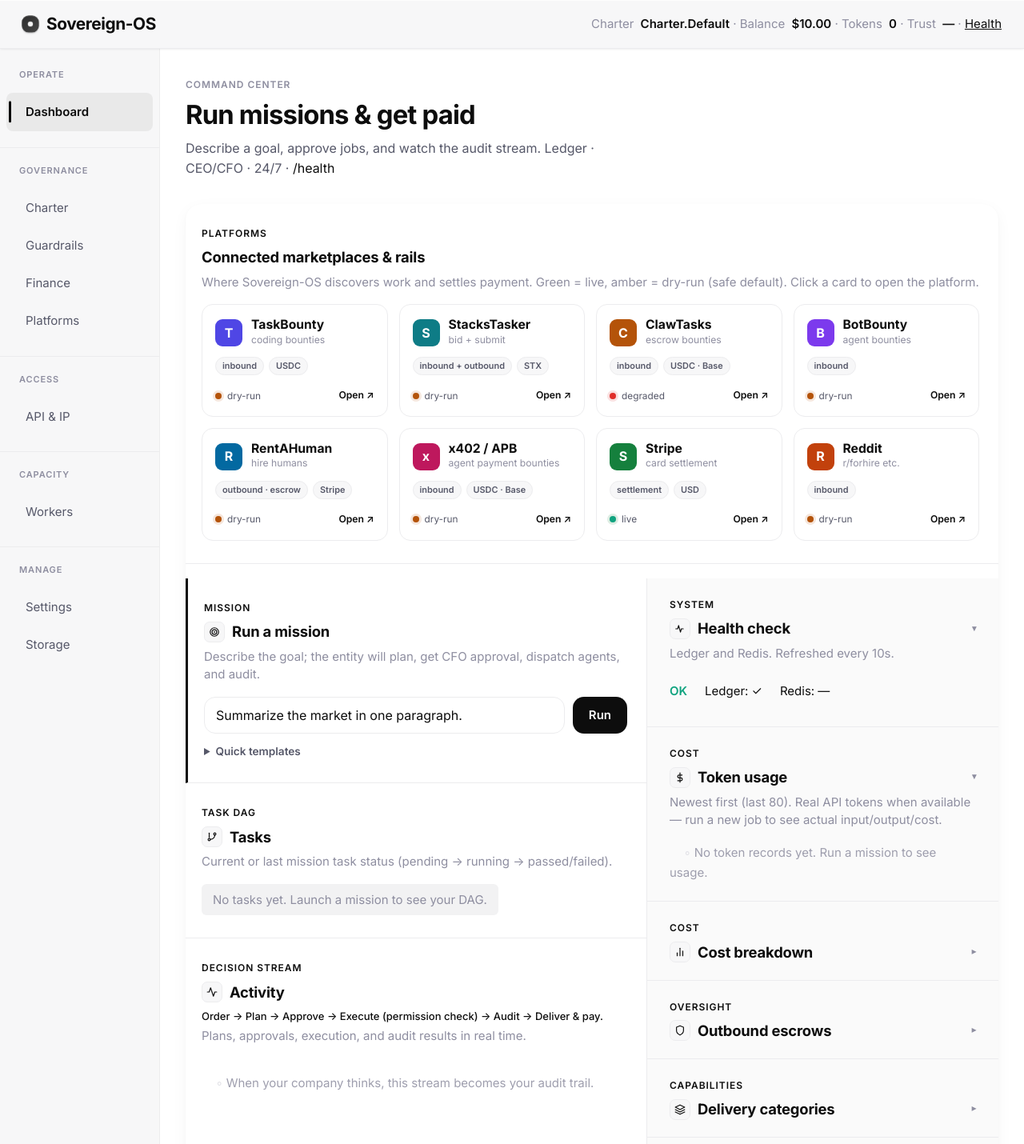
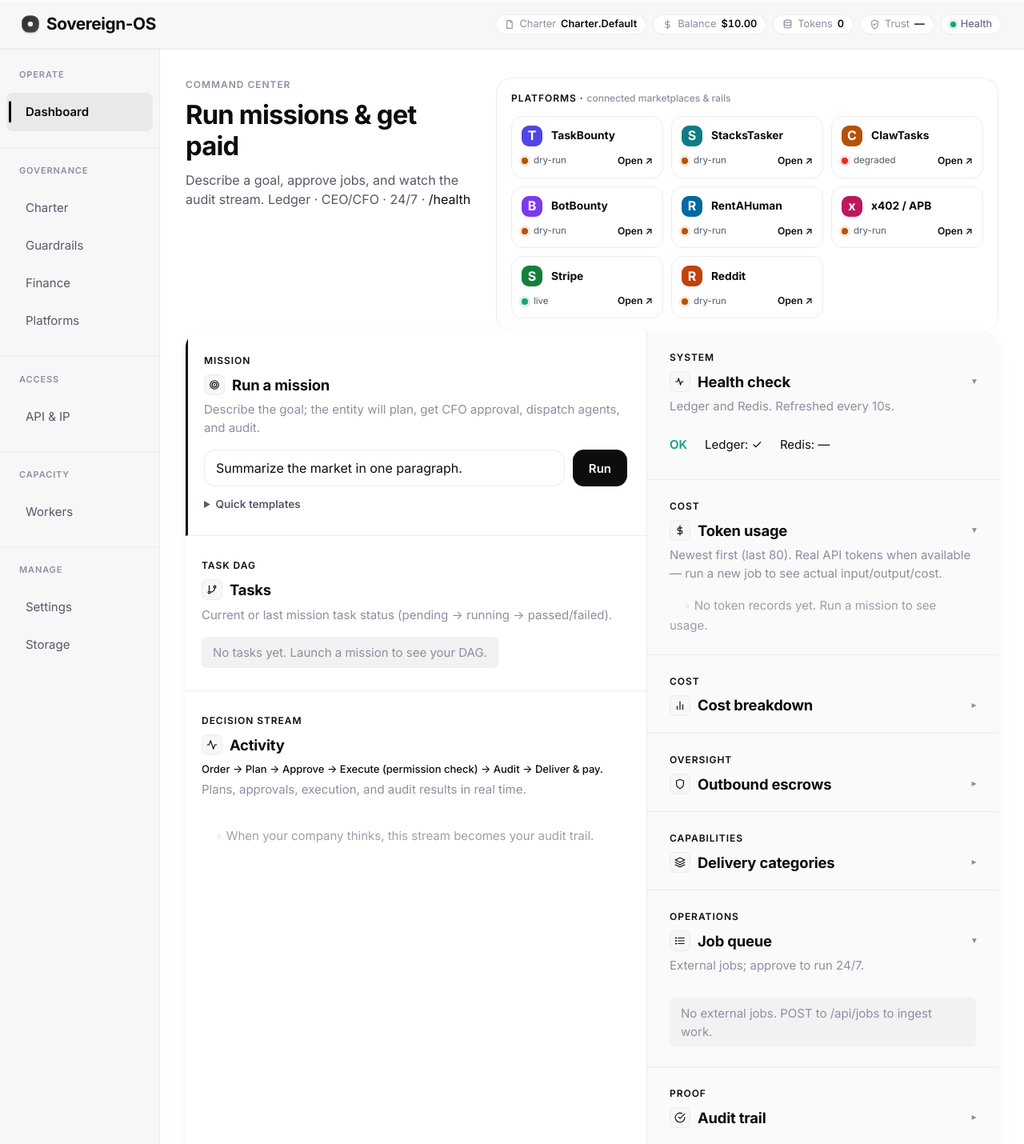
Before and after one commit to Justin0504/Sovereign-OS, a FastAPI app: page / in a window 1280 px wide. Shown: the top 1430 px of the page at 80% size. Run offline with FastAPI, Linux system fonts and the light colour scheme; data that the repository does not hold is empty; parts of the project's set-up code (start-up, migrations or seed data) failed here and were passed over.

Commit message:
Dashboard: topbar icon badges + platforms beside the headline
- Topbar meta is now a row of refined pill badges with monochrome SVG icons
  (Charter, Balance, Tokens, Trust) plus a Health pill whose dot turns
  green/red from /health.
- Homepage: move the Platforms section to the right of the hero headline as a
  compact card (logo + name + status + Open; notes/badges hidden), so the
  mission runner and monitoring below shift up. Collapses under the hero on
  narrow screens.

Full suite 398 passed.

Co-Authored-By: Claude Opus 4.8 <noreply@anthropic.com>

```diff
--- a/sovereign_os/web/templates/dashboard.html
+++ b/sovereign_os/web/templates/dashboard.html
@@ -131,13 +131,15 @@
       border-radius: 6px;
       margin-left: 8px;
     }
-    .topbar-meta {
-      font-size: 0.9375rem;
-      color: var(--text-muted);
-    }
-    .topbar-meta strong { color: var(--black); font-weight: 600; margin-left: 4px; }
-    .topbar-meta a { color: var(--accent-link); }
-    .topbar-meta a:hover { color: var(--black); text-decoration: underline; text-underline-offset: 2px; }
+    .topbar-meta { display: flex; align-items: center; gap: 8px; flex-wrap: wrap; justify-content: flex-end; }
+    .tb-badge { display: inline-flex; align-items: center; gap: 6px; padding: 5px 11px; border: 1px solid var(--border); border-radius: 999px; background: var(--bg-card); font-size: 0.8rem; line-height: 1; white-space: nowrap; color: var(--text-soft); }
+    .tb-badge svg { color: var(--text-muted); flex: none; }
+    .tb-badge .tb-label { color: var(--text-muted); }
+    .tb-badge strong { color: var(--black); font-weight: 600; font-variant-numeric: tabular-nums; }
+    .tb-health { text-decoration: none; cursor: pointer; transition: border-color var(--dur-fast), background var(--dur-fast); }
+    .tb-health:hover { border-color: var(--border-strong); background: var(--bg-elevated); }
+    .tb-dot { width: 7px; height: 7px; border-radius: 50%; background: var(--success); box-shadow: 0 0 0 3px rgba(16, 163, 127, 0.14); flex: none; }
+    .tb-dot.down { background: var(--danger); box-shadow: 0 0 0 3px rgba(224, 46, 42, 0.14); }
     .wrap {
       max-width: 1360px;
       margin: 0 auto;
@@ -700,6 +702,21 @@
     .plat-status { font-size: 0.74rem; color: var(--text-soft); }
     .plat-open { margin-left: auto; font-size: 0.76rem; color: var(--accent); font-weight: 600; }
 
+    /* Hero row: headline left, compact platforms right */
+    .hero-row { display: flex; gap: 28px; align-items: flex-start; }
+    .hero-row .hero { flex: 0 1 360px; min-width: 260px; margin-bottom: 8px; }
+    .hero-plat { flex: 1 1 0; min-width: 0; padding: 16px 18px; border: 1px solid var(--border); border-radius: var(--radius-lg); background: var(--bg-card); }
+    .hero-plat .card-title { margin-bottom: 12px; }
+    .hp-sub { color: var(--text-muted); font-weight: 500; text-transform: none; letter-spacing: 0; }
+    .hero-plat .plat-grid { grid-template-columns: repeat(auto-fill, minmax(158px, 1fr)); gap: 10px; }
+    .hero-plat .plat-card { padding: 11px 12px; gap: 7px; }
+    .hero-plat .plat-logo, .hero-plat .plat-mono { width: 26px; height: 26px; }
+    .hero-plat .plat-name { font-size: 0.86rem; }
+    .hero-plat .plat-note, .hero-plat .plat-badges { display: none; }
+    .hero-plat .plat-foot { padding-top: 2px; }
+    .hero-plat .plat-status { font-size: 0.72rem; }
+    @media (max-width: 1000px) { .hero-row { flex-direction: column; } .hero-row .hero { flex: none; } }
+
     /* Monochrome SVG section icons (clean, consistent) */
     .sec-icon { display: inline-flex; align-items: center; justify-content: center; width: 26px; height: 26px; border-radius: 7px; background: var(--bg-elevated); border: 1px solid var(--border); color: var(--text); line-height: 1; margin-right: 9px; flex: none; }
     .sec-icon svg { display: block; }
@@ -722,7 +739,13 @@
 <body>
   <header class="topbar">
     <span class="topbar-brand"><span class="logo-mark"></span>Sovereign-OS</span>
-    <span class="topbar-meta">Charter <strong id="charter">—</strong> · Balance <strong id="balance">—</strong> · Tokens <strong id="tokens">—</strong> · Trust <strong id="trust">—</strong> · <a href="/health" target="_blank">Health</a></span>
+    <span class="topbar-meta">
+      <span class="tb-badge" title="Active charter"><svg viewBox="0 0 24 24" width="13" height="13" fill="none" stroke="currentColor" stroke-width="2" stroke-linecap="round" stroke-linejoin="round"><path d="M5 3h8l4 4v14H5z"/><path d="M13 3v4h4"/></svg><span class="tb-label">Charter</span><strong id="charter">—</strong></span>
+      <span class="tb-badge" title="Ledger balance"><svg viewBox="0 0 24 24" width="13" height="13" fill="none" stroke="currentColor" stroke-width="2" stroke-linecap="round" stroke-linejoin="round"><line x1="12" y1="2" x2="12" y2="22"/><path d="M16.5 6.5H10a3 3 0 0 0 0 6h4a3 3 0 0 1 0 6H7"/></svg><span class="tb-label">Balance</span><strong id="balance">—</strong></span>
+      <span class="tb-badge" title="Tokens burned"><svg viewBox="0 0 24 24" width="13" height="13" fill="none" stroke="currentColor" stroke-width="2" stroke-linecap="round" stroke-linejoin="round"><ellipse cx="12" cy="5" rx="8" ry="3"/><path d="M4 5v6c0 1.7 3.6 3 8 3s8-1.3 8-3V5"/><path d="M4 11v6c0 1.7 3.6 3 8 3s8-1.3 8-3v-6"/></svg><span class="tb-label">Tokens</span><strong id="tokens">—</strong></span>
+      <span class="tb-badge" title="Agent TrustScore"><svg viewBox="0 0 24 24" width="13" height="13" fill="none" stroke="currentColor" stroke-width="2" stroke-linecap="round" stroke-linejoin="round"><path d="M12 22s7-3.5 7-9V5l-7-3-7 3v8c0 5.5 7 9 7 9z"/><path d="M9 12l2 2 4-4"/></svg><span class="tb-label">Trust</span><strong id="trust">—</strong></span>
+      <a class="tb-badge tb-health" href="/health" target="_blank" rel="noopener" title="System health"><span class="tb-dot" id="tbHealthDot"></span>Health</a>
+    </span>
   </header>
   <div class="app-layout">
     <nav class="nav-sidebar">
@@ -754,18 +777,18 @@
     <main class="main-content">
   <div class="wrap">
     <div id="panel-dashboard" class="content-panel active">
+    <div class="hero-row">
       <header class="hero">
         <div class="hero-label">Command Center</div>
         <h1>Run missions &amp; get paid</h1>
         <p>Describe a goal, approve jobs, and watch the audit stream. Ledger · CEO/CFO · 24/7 · <a href="/health" target="_blank">/health</a></p>
       </header>
-    <div class="dashboard-panel">
-    <section class="panel-section" id="homePlatforms" style="margin-bottom:18px">
-      <div class="card-title">Platforms</div>
-      <div class="card-heading">Connected marketplaces &amp; rails</div>
-      <p class="card-desc">Where Sovereign-OS discovers work and settles payment. Green = live, amber = dry-run (safe default). Click a card to open the platform.</p>
+      <section class="panel-section hero-plat" id="homePlatforms">
+        <div class="card-title">Platforms · <span class="hp-sub">connected marketplaces &amp; rails</span></div>
         <div id="platformGridHome" class="plat-grid"><span class="empty-feed">Loading platforms…</span></div>
       </section>
+    </div>
+    <div class="dashboard-panel">
     <div class="grid-2">
       <div class="main">
         <section class="panel-section">
@@ -1505,9 +1528,11 @@
         const ledger = d.ledger === true ? '✓' : (d.ledger === false ? '✗' : '—');
         const redis = d.redis === true ? '✓' : (d.redis === false ? '✗' : '—');
         el.innerHTML = '<span class="status ' + status + '">' + escapeHtml(status.toUpperCase()) + '</span><span>Ledger: ' + ledger + '</span><span>Redis: ' + redis + '</span>';
+        const dot = r('tbHealthDot'); if (dot) dot.className = 'tb-dot' + (status === 'ok' ? '' : ' down');
       }).catch(() => {
         const el = r('health');
         if (el) el.innerHTML = '<span class="status error">ERROR</span><span>Failed to fetch /health</span>';
+        const dot = r('tbHealthDot'); if (dot) dot.className = 'tb-dot down';
       });
     }
     function fetchTokenUsage() {
```
Lines whose indentation alone changed are shown as unchanged.
